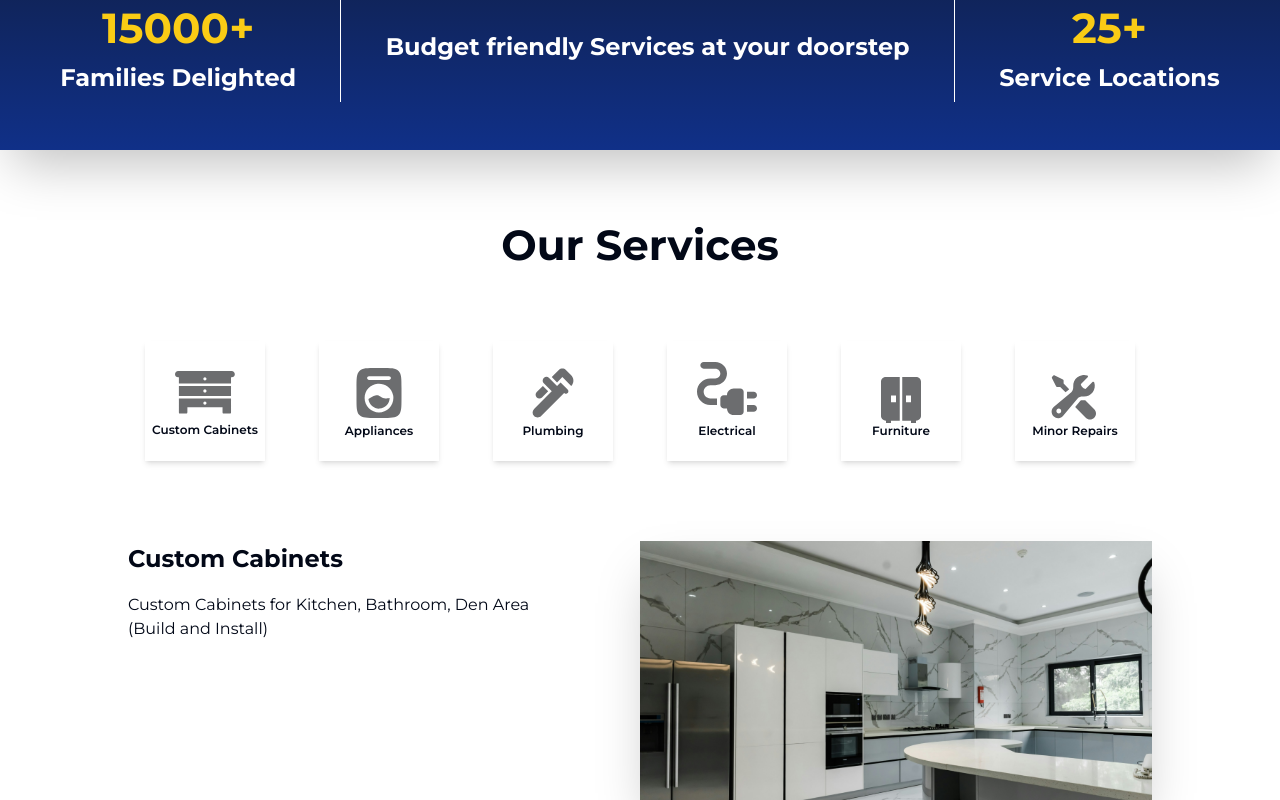
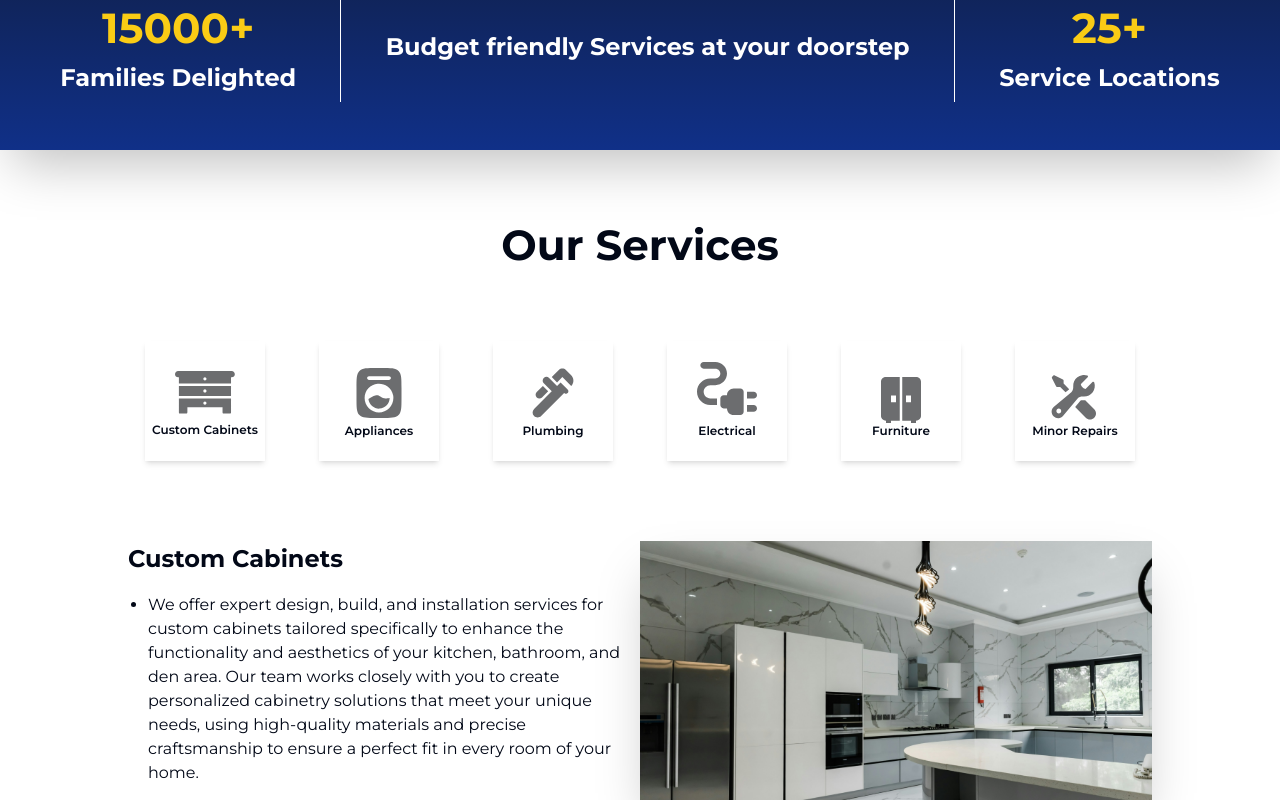
Before and after one commit to Harmanpreet6351/a1-frontend, a Next.js app: page / in a window 1280 px wide. Both pictures are taken after a click on the button "Custom Cabinets". Shown: the part 1004-1804 px from the top of the page. Built offline with nearby package versions, Linux system fonts and the light colour scheme.

Commit message:
Update our-services-components.tsx

```diff
--- a/src/components/home/our-services-components.tsx
+++ b/src/components/home/our-services-components.tsx
@@ -95,6 +95,7 @@ export const ElectricalComponent = () => {
           <li>Ceiling Fans</li>
           <li>Air Conditioners</li>
           <li>TV Wall Mount</li>
+          <li>On Demand festive lighting and decoration</li>
         </ul>
       </motion.div>
       <motion.div key="electrical-right" className="w-full lg:w-1/2" {...commonRightAnimations}>
@@ -131,7 +132,9 @@ export const CustomCabinetsComponent = () => {
     <>
       <motion.div key="painting-left" className="w-full lg:w-1/2" {...commonLeftAnimations}>
         <h1 className="font-bold text-[24px] mb-4">Custom Cabinets</h1>
-        Custom Cabinets for Kitchen, Bathroom, Den Area<br />(Build and Install)
+        <ul className="list-disc ml-5">
+         <li>We offer expert design, build, and installation services for custom cabinets tailored specifically to enhance the functionality and aesthetics of your kitchen, bathroom, and den area. Our team works closely with you to create personalized cabinetry solutions that meet your unique needs, using high-quality materials and precise craftsmanship to ensure a perfect fit in every room of your home.</li>
+        </ul>
       </motion.div>
       <motion.div key="painting-right" className="w-full lg:w-1/2" {...commonRightAnimations}>
         <Image className="shadow-2xl" src={Viking} alt="viking" />
```
